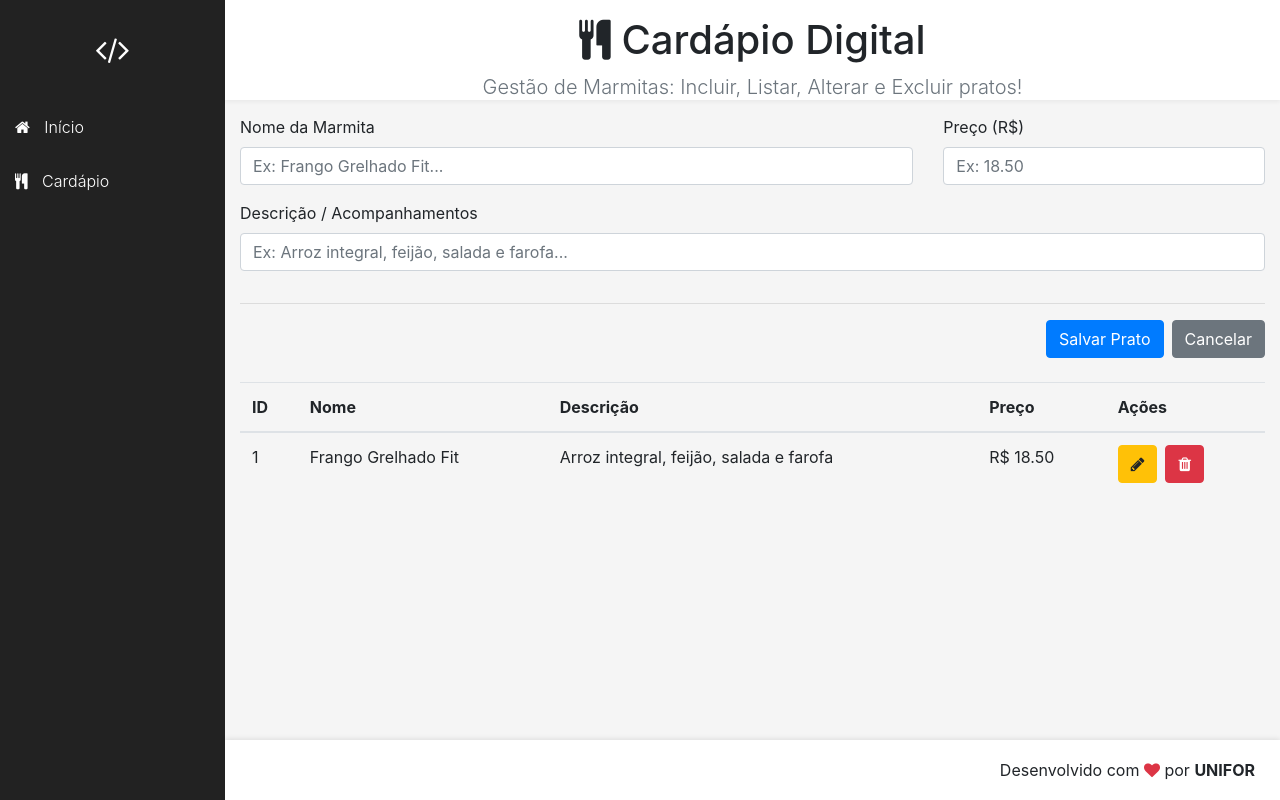
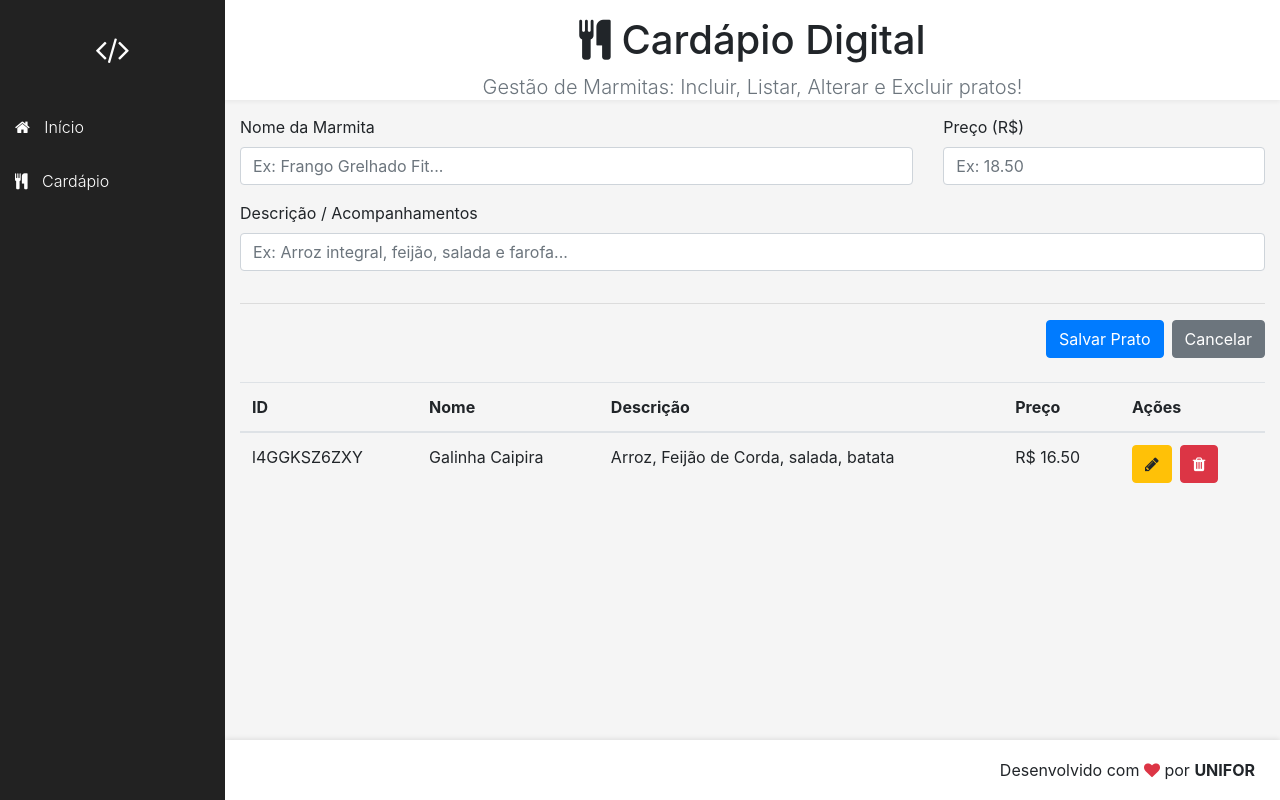
Before and after one commit to eu-ed44/unifor-plataformas-web, a React (Create React App) app in the folder frontend/: page /users in a window 1280 px wide. Built offline with nearby package versions, Linux system fonts and the light colour scheme; data requests are answered from the project's data file.

Commit message:
Finaliza CRUD completo do Cardápio da Marmitaria

```diff
--- /dev/null
+++ b/frontend/db.json
@@ -0,0 +1,11 @@
+{
+  "pratos": [
+    {
+      "nome": "Galinha Caipira",
+      "descricao": "Arroz, Feijão de Corda, salada, batata",
+      "preco": "16.50",
+      "id": "l4GGKSZ6ZXY"
+    }
+  ],
+  "$schema": "./node_modules/json-server/schema.json"
+}
--- a/frontend/package.json
+++ b/frontend/package.json
@@ -10,6 +10,7 @@
     "axios": "^1.20.0",
     "bootstrap": "^5.3.8",
     "font-awesome": "^4.7.0",
+    "json-server": "^1.0.0-beta.15",
     "react": "^19.3.1",
     "react-dom": "^19.3.1",
     "react-router-dom": "^6.30.6",
--- a/frontend/src/components/user/UserCrud.jsx
+++ b/frontend/src/components/user/UserCrud.jsx
@@ -1,4 +1,5 @@
 import React, { Component } from 'react'
+import axios from 'axios'
 import Main from '../template/Main'
 
 const headerProps = {
@@ -6,6 +7,8 @@ const headerProps = {
     title: 'Cardápio Digital',
     subtitle: 'Gestão de Marmitas: Incluir, Listar, Alterar e Excluir pratos!'
 }
+
+const baseUrl = 'http://localhost:3001/pratos'
 
 const initialState = {
     prato: { nome: '', descricao: '', preco: '' },
@@ -16,21 +19,60 @@ export default class UserCrud extends Component {
 
     state = { ...initialState }
 
-    // Transformamos em Arrow Function para deixar a chamada no HTML mais limpa
+    // 1. CARREGAR DADOS: Assim que a página abre, vai buscar os pratos à base de dados
+    componentWillMount() {
+        axios(baseUrl).then(resp => {
+            this.setState({ list: resp.data })
+        })
+    }
+
+    clear() {
+        this.setState({ prato: initialState.prato })
+    }
+
+    save() {
+        const prato = this.state.prato
+        const method = prato.id ? 'put' : 'post'
+        const url = prato.id ? `${baseUrl}/${prato.id}` : baseUrl
+
+        axios[method](url, prato)
+            .then(resp => {
+                const list = this.getUpdatedList(resp.data)
+                this.setState({ prato: initialState.prato, list })
+            })
+    }
+
+    getUpdatedList(prato) {
+        const list = this.state.list.filter(p => p.id !== prato.id)
+        list.unshift(prato)
+        return list
+    }
+
     updateField = (event) => {
         const prato = { ...this.state.prato }
         prato[event.target.name] = event.target.value
         this.setState({ prato })
     }
 
+    // 2. CARREGAR PARA EDIÇÃO: Põe os dados da linha clicada de volta no formulário
+    load(prato) {
+        this.setState({ prato })
+    }
+
+    // 3. APAGAR: Remove o prato da base de dados e do ecrã
+    remove(prato) {
+        axios.delete(`${baseUrl}/${prato.id}`).then(resp => {
+            const list = this.state.list.filter(p => p.id !== prato.id)
+            this.setState({ list })
+        })
+    }
+
     renderForm() {
-        // DESESTRUTURAÇÃO: Extraímos as variáveis para não ter que repetir "this.state.prato"
         const { nome, preco, descricao } = this.state.prato
 
         return (
             <div className="form">
                 <div className="row">
-                    {/* Campos unificados em menos Divs */}
                     <div className="col-12 col-md-8 form-group">
                         <label>Nome da Marmita</label>
                         <input type="text" className="form-control" name="nome"
@@ -59,12 +101,38 @@ export default class UserCrud extends Component {
 
                 <div className="row">
                     <div className="col-12 d-flex justify-content-end">
-                        <button className="btn btn-primary">Salvar Prato</button>
-                        <button className="btn btn-secondary ml-2">Cancelar</button>
+                        <button className="btn btn-primary" onClick={e => this.save()}>
+                            Salvar Prato
+                        </button>
+                        <button className="btn btn-secondary ml-2" onClick={e => this.clear()}>
+                            Cancelar
+                        </button>
                     </div>
                 </div>
             </div>
         )
+    }
+
+    // 4. DESENHAR LINHAS DINÂMICAS: Percorre a memória (state.list) e cria uma linha para cada prato
+    renderRows() {
+        return this.state.list.map(prato => {
+            return (
+                <tr key={prato.id}>
+                    <td>{prato.id}</td>
+                    <td>{prato.nome}</td>
+                    <td>{prato.descricao}</td>
+                    <td>R$ {prato.preco}</td>
+                    <td>
+                        <button className="btn btn-warning" onClick={() => this.load(prato)}>
+                            <i className="fa fa-pencil"></i>
+                        </button>
+                        <button className="btn btn-danger ml-2" onClick={() => this.remove(prato)}>
+                            <i className="fa fa-trash"></i>
+                        </button>
+                    </td>
+                </tr>
+            )
+        })
     }
 
     renderTable() {
@@ -80,16 +148,8 @@ export default class UserCrud extends Component {
                     </tr>
                 </thead>
                 <tbody>
-                    <tr>
-                        <td>1</td>
-                        <td>Frango Grelhado Fit</td>
-                        <td>Arroz integral, feijão, salada e farofa</td>
-                        <td>R$ 18.50</td>
-                        <td>
-                            <button className="btn btn-warning"><i className="fa fa-pencil"></i></button>
-                            <button className="btn btn-danger ml-2"><i className="fa fa-trash"></i></button>
-                        </td>
-                    </tr>
+                    {/* Agora a tabela chama a função que desenha os pratos reais! */}
+                    {this.renderRows()}
                 </tbody>
             </table>
         )
```
Also changed, not shown: 1 other file (tests, documents, lock files or other folders).
